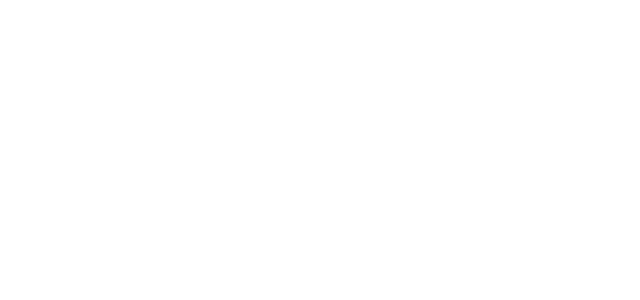
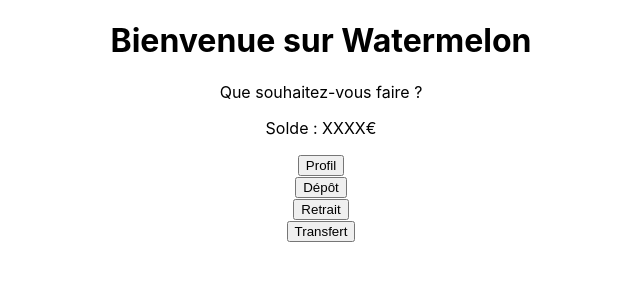
Before and after one commit to bensousss/repoappweb, a React (Create React App) app: page /Acceuil_logged in a window 1280 px wide. Shown: the top 300 px of the page, without its empty margins (319-959 px from the left). Built offline with nearby package versions, Linux system fonts and the light colour scheme.

Commit message:
ajout page acceuil une fois connecté

```diff
--- a/package.json
+++ b/package.json
@@ -5,6 +5,7 @@
   "dependencies": {
     "react": "^16.10.2",
     "react-dom": "^16.10.2",
+    "react-router-dom": "^5.1.2",
     "react-scripts": "3.2.0"
   },
   "scripts": {
--- /dev/null
+++ b/src/Acceuil_logged.js
@@ -0,0 +1,29 @@
+import React from 'react';
+
+export class Acceuil_logged  extends React.Component {
+
+    render () {
+        return(
+            <div className="wrapper">
+                <div className="form-wrapper">
+                    <h1>Bienvenue sur Watermelon</h1>
+                    <p>Que souhaitez-vous faire ?</p>
+                    <p>Solde : XXXX€</p>
+                </div>
+                <div className="checkProfil">
+                    <button type="submit">Profil</button>
+                </div>
+                <div className="faireDepot">
+                    <button type="submit">Dépôt</button>
+                </div>
+                <div classNam="faireRetrait">
+                    <button type="submit">Retrait</button>
+                </div>
+                <div className="faireTransfert">
+                    <button type="submit">Transfert</button>
+                </div>
+            </div>
+        )
+    }
+
+}
--- a/src/ConnexionPage.js
+++ b/src/ConnexionPage.js
@@ -38,7 +38,7 @@ export class ConnexionPage extends React.Component{
                         </div>
 
                         <div className="conexion">
-                            <button type="submit">Connexion</button>
+                        <button><Link to={"/Acceuil_logged"}> Connexion</Link></button>
                         </div>
 
                     </form>
@@ -46,7 +46,7 @@ export class ConnexionPage extends React.Component{
 
                 </div>
 
-                <button> <Link to={"/"}> Retour</Link></button>
+                <button><Link to={"/"}> Retour</Link></button>
 
             </div>
         )
--- a/src/Roots.js
+++ b/src/Roots.js
@@ -3,6 +3,7 @@ import {BrowserRouter as Router,Route} from "react-router-dom";
 import {Welcome} from './WelcomePage';
 import {ConnexionPage} from './ConnexionPage';
 import {InscriptionPage} from './InscriptionPage';
+import { Acceuil_logged } from './Acceuil_logged';
 
 export class Roots extends React.Component{
 
@@ -13,6 +14,7 @@ export class Roots extends React.Component{
                     <Route exact path="/" component={Welcome}/>
                     <Route path="/ConnexionPage" component ={ConnexionPage}/>
                     <Route path="/InscriptionPage" component ={InscriptionPage}/>
+                    <Route path="/Acceuil_logged" component ={Acceuil_logged}/>
                 </div>
             </Router>
         );
--- a/src/WelcomeHeader.js
+++ b/src/WelcomeHeader.js
@@ -2,6 +2,6 @@ import React from 'react';
 
 export const WelcomeHeader = () =>{
     return (
-        <h1 style ={{textAlign:'center',marginTop:200}}> BIENVENU DANS NOTRE APPLICATION DE PAIEMENT</h1>
+        <h1 style ={{textAlign:'center',marginTop:200}}> BIENVENUE DANS NOTRE APPLICATION DE PAIEMENT</h1>
     )
 }
```
Also changed, not shown: 1 other file (tests, documents, lock files or other folders).
